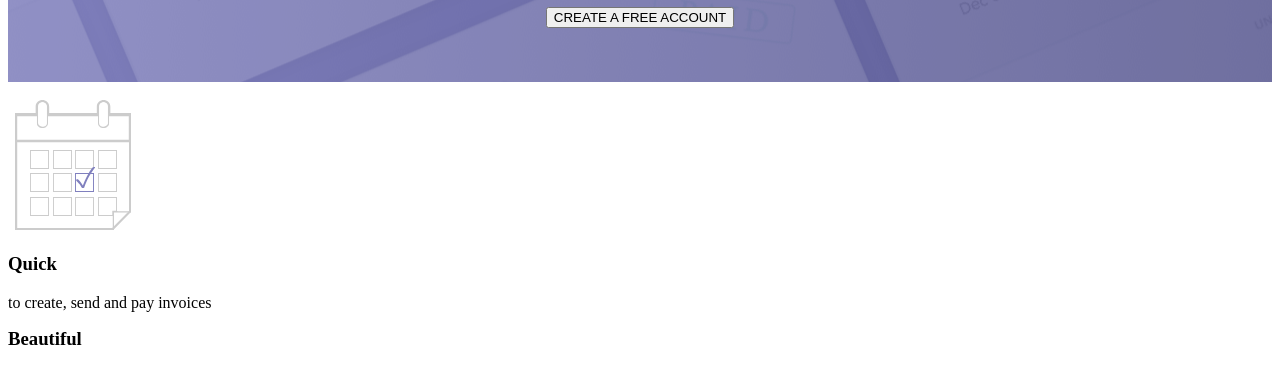
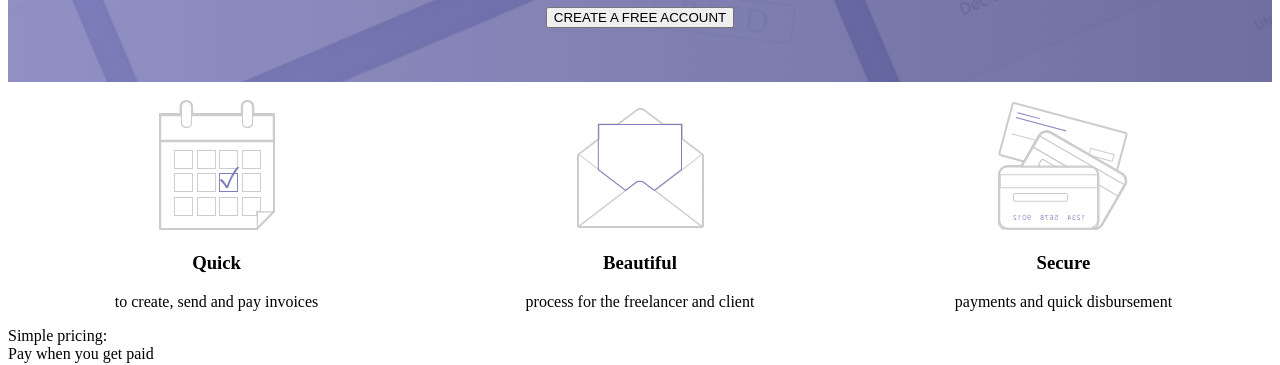
Before and after one commit to simplon-patrick-b/challenge_simplon, a plain HTML site: page index.html in a window 1280 px wide. Shown: the part 278-643 px from the top of the page. Drawn offline with Linux system fonts and the light colour scheme.

Commit message:
2nd commit challenge

```diff
--- a/index.html
+++ b/index.html
@@ -23,16 +23,19 @@
       </div>
     </header>
       <div id="qbs">
+        <br/>
         <div id="q">
           <img src="./images/payments-calendar-icon.svg">
             <h3>Quick</h3>
             <p>to create, send and pay invoices</p>
           </div>
             <div id="b">
+              <img src="./images/payments-mail-icon.svg">
             <h3>Beautiful</h3>
             <p>process for the freelancer and client</p>
           </div>
           <div id="s">
+            <img src="./images/payments-methods-icon.svg">
             <h3>Secure</h3>
               <p>payments and quick disbursement</p>
           </div>
--- a/style.css
+++ b/style.css
@@ -14,17 +14,29 @@ header {
 text-align: center;
 }
 #qbs {
+  text-align: center;
+  display: inline-block;
   width: 100%;
+  position: relative;
 }
 #q {
+  text-align: center;
   float: left;
   width: 33%;
+  position: relative;
+  display: inline-block;
 }
 #b {
+  text-align: center;
   float: none;
   width: 33%;
+  position: relative;
+  display: inline-block;
 }
 #s {
+  text-align: center;
   float: right;
   width: 33%;
+  position: relative;
+  display: inline-block;
 }
```
